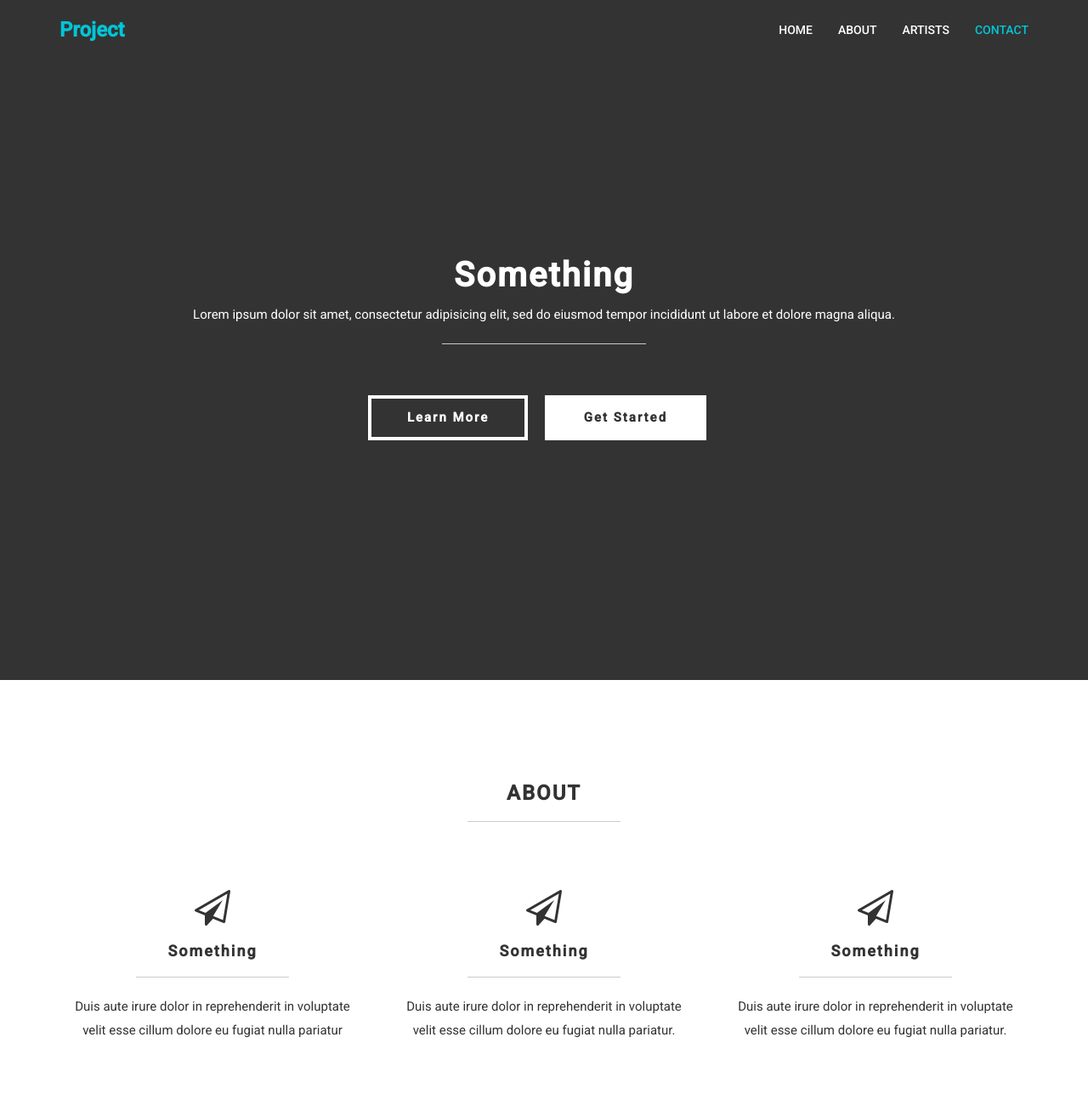
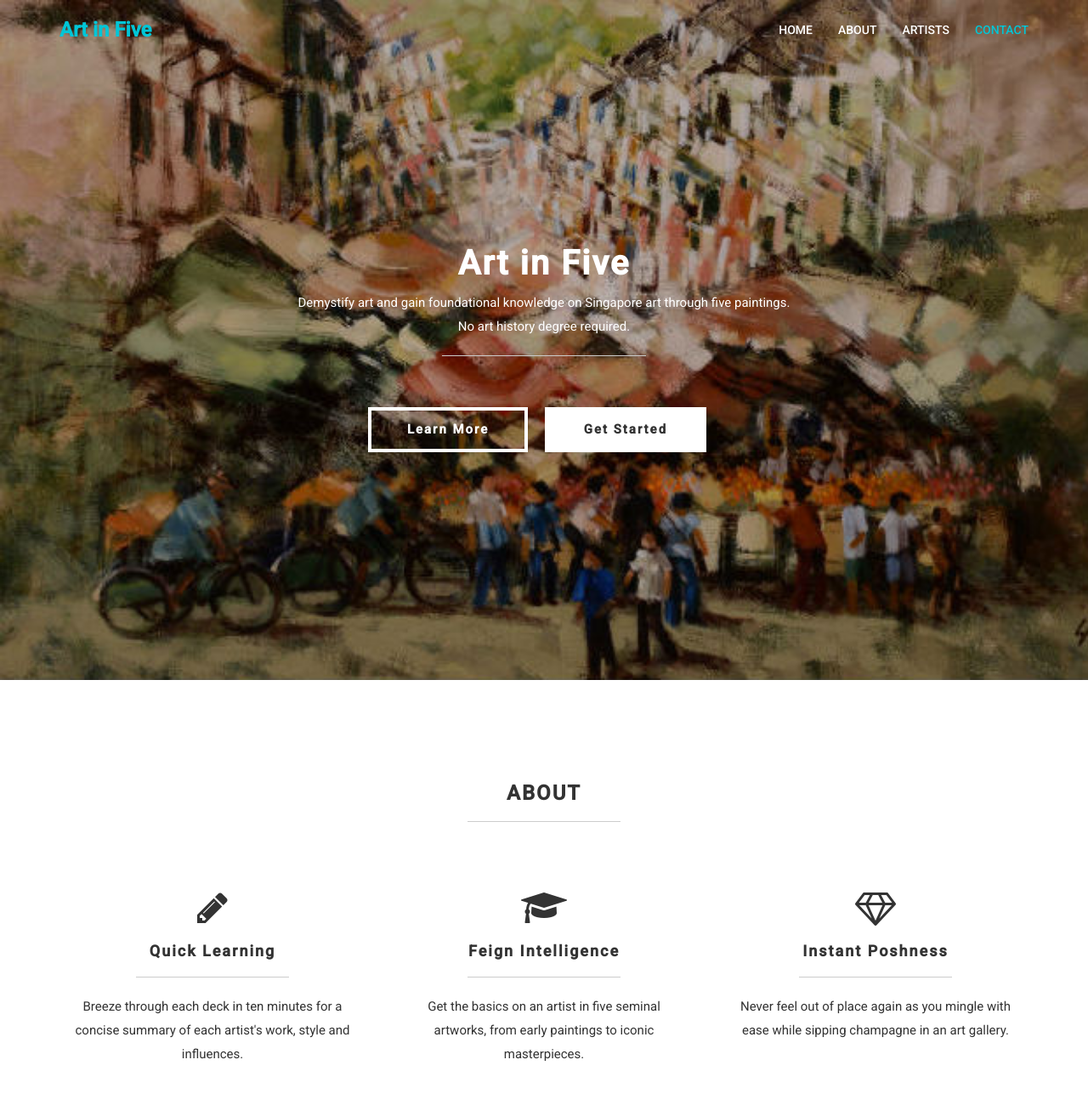
Before and after one commit to steph-wong/art-in-five, a plain HTML site: page index.html in a window 1280 px wide. Shown: the top 1300 px of the page at 85% size. Drawn offline with nearby package versions, Linux system fonts and the light colour scheme.

Commit message:
update about page

```diff
--- a/css/main.css
+++ b/css/main.css
@@ -114,6 +114,8 @@ HOME section
 ===================== */
 
 #home {
+  background-image: url("/images/cover.jpg");
+  background-size: cover;
   background-color: #333;
   color: #ffffff;
   display: -webkit-flex;
--- a/index.html
+++ b/index.html
@@ -26,7 +26,7 @@
 					<span class="icon icon-bar"></span>
 					<span class="icon icon-bar"></span>
 				</button>
-				<a href="#" class="navbar-brand">Project</a>
+				<a href="#" class="navbar-brand">Art in Five</a>
 			</div>
 			<div class="collapse navbar-collapse">
 				<ul class="nav navbar-nav navbar-right">
@@ -44,8 +44,10 @@
 		<div class="container">
 			<div class="row">
 				<div class="col-md-12 col-sm-12">
-					<h1>Something</h1>
-					<p>Lorem ipsum dolor sit amet, consectetur adipisicing elit, sed do eiusmod tempor incididunt ut labore et dolore magna aliqua.</p>
+					<h1>Art in Five</h1>
+					<p>Demystify art and gain foundational knowledge on Singapore art through five paintings.
+						<br> No art history degree required.
+					</p>
 					<hr>
 					<a href="#about" class="smoothScroll btn btn-default">Learn More</a>
 					<a href="./artists" class="smoothScroll btn btn2 btn-default">Get Started</a>
@@ -65,22 +67,25 @@
 					</div>
 				</div>
 				<div class="col-lg-4 col-md-4 col-sm-4 wow fadeInUp" data-wow-delay="0.6s">
-					<i class="fa fa-paper-plane-o fa-3x" aria-hidden="true"></i>
-					<h3>Something</h3>
+					<i class="fa fa-pencil fa-3x" aria-hidden="true"></i>
+					<h3>Quick Learning</h3>
 					<hr>
-					<p>Duis aute irure dolor in reprehenderit in voluptate velit esse cillum dolore eu fugiat nulla pariatur</p>
+					<p>Breeze through each deck in ten minutes for a concise summary of each artist's work, style and influences.
+					</p>
 				</div>
 				<div class="col-lg-4 col-md-4 col-sm-4 wow fadeInUp" data-wow-delay="0.9s">
-					<i class="fa fa-paper-plane-o fa-3x" aria-hidden="true"></i>
-					<h3>Something</h3>
+					<i class="fa fa-graduation-cap fa-3x" aria-hidden="true"></i>
+					<h3>Feign Intelligence</h3>
 					<hr>
-					<p>Duis aute irure dolor in reprehenderit in voluptate velit esse cillum dolore eu fugiat nulla pariatur.</p>
+					<p>Get the basics on an artist in five seminal artworks, from early paintings to iconic masterpieces.
+					</p>
 				</div>
 				<div class="col-lg-4 col-md-4 col-sm-4 wow fadeInUp" data-wow-delay="1s">
-					<i class="fa fa-paper-plane-o fa-3x" aria-hidden="true"></i>
-					<h3>Something</h3>
+					<i class="fa fa-diamond fa-3x" aria-hidden="true"></i>
+					<h3>Instant Poshness</h3>
 					<hr>
-					<p>Duis aute irure dolor in reprehenderit in voluptate velit esse cillum dolore eu fugiat nulla pariatur.</p>
+					<p>Never feel out of place again as you mingle with ease while sipping champagne in an art gallery.
+					</p>
 				</div>
 			</div>
 		</div>
--- a/js/custom.js
+++ b/js/custom.js
@@ -26,7 +26,7 @@ $(function(){
 });
 
   // ARTIST PAGE
-  //
+  // ** for ajax, add error redirect to html
   // trigger popup
   $('.artistContainer').on('click', 'div', function(e) {
     $('[data-popup=popup]').fadeIn(350);
```
Also changed, not shown: artist-profile.html (+7 -4 lines), images/cover.jpg (added), images/leftarrow.png (renamed from js/images/leftarrow.png), images/rightarrow.png (renamed from js/images/rightarrow.png).
